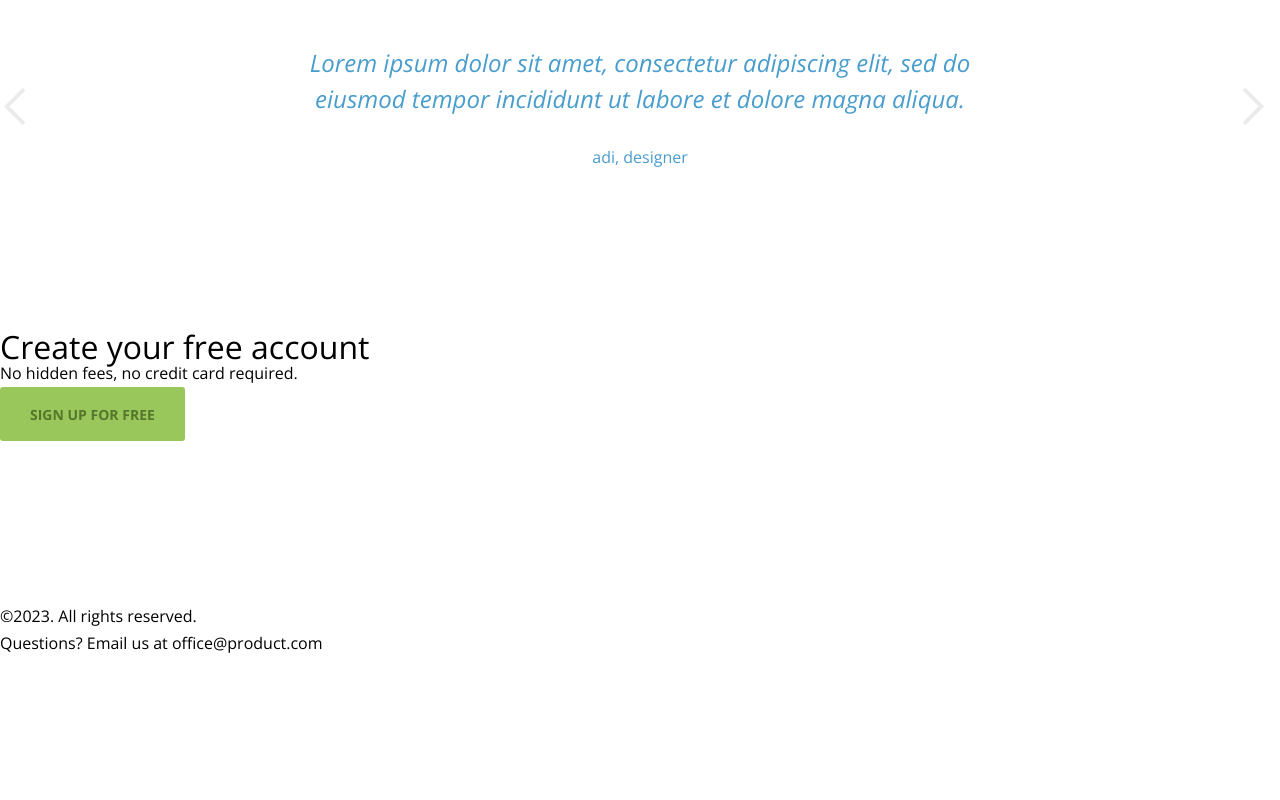
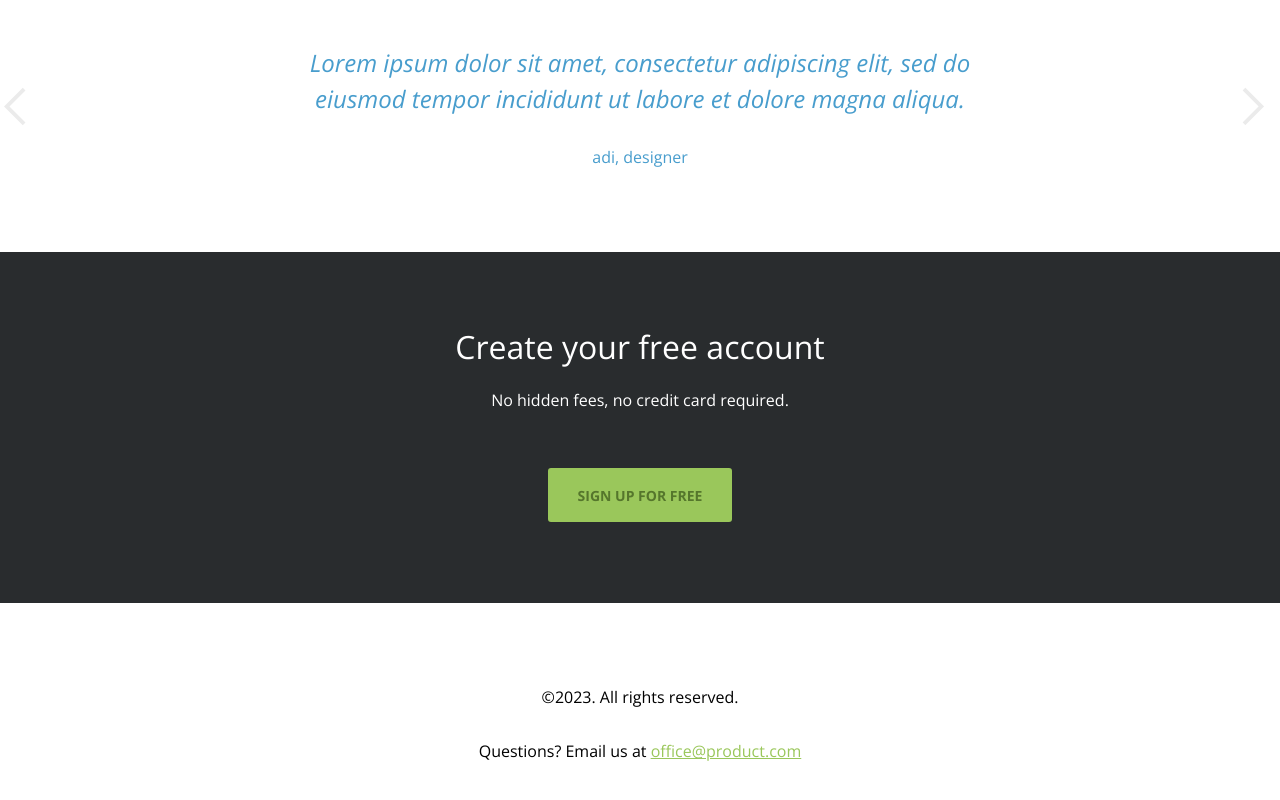
Before and after one commit to Kim-Se-Eun/acme-p, a plain HTML site: page index.html in a window 1280 px wide. Shown: the part 1205-2005 px from the top of the page. Before the commit the page ends 1943 px from the top, so only its background shows below. Drawn offline with nearby package versions, Linux system fonts and the light colour scheme.

Commit message:
feat: Footer CSS

```diff
--- a/css/main.css
+++ b/css/main.css
@@ -76,3 +76,33 @@
 .testimonial button.next{
   right: 0;
 }
+.cta{
+  background: #292C2E;
+  display: flex;
+  flex-direction: column;
+  gap: calc(var(--base-unit)  * 2);
+  align-items: center;
+}
+.cta .titles{
+  display: flex;
+  flex-direction: column;
+  text-align: center;
+  gap: var(--base-unit);
+}
+.cta .section_tt{
+  color: var(--white);
+}
+.cta .section_desc{
+  color: var(--white);
+  font-weight: 100;
+}
+.copyright{
+  display: flex;
+  flex-direction: column;
+  text-align: center;
+  gap: var(--base-unit);
+}
+.copyright em{
+  color: var(--primary);
+  text-decoration: underline;
+}
--- a/index.html
+++ b/index.html
@@ -112,7 +112,7 @@
     </div>
     <div class="copyright big_pd">
       <p>&copy;2023. All rights reserved.</p>
-      <p>Questions? Email us at office@product.com</p>
+      <p>Questions? Email us at <em>office@product.com</em></p>
     </div>
   </footer>
 </body>
```
